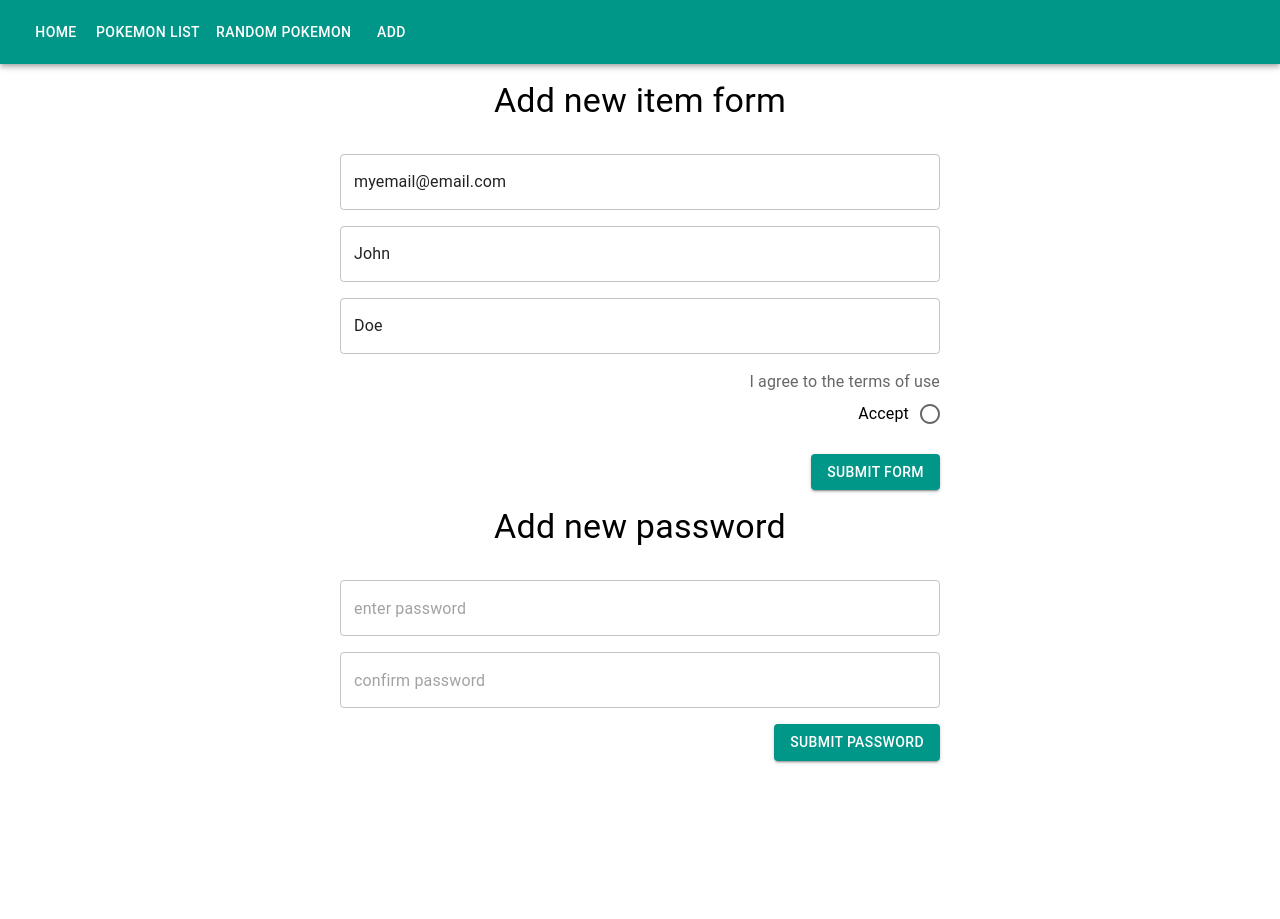
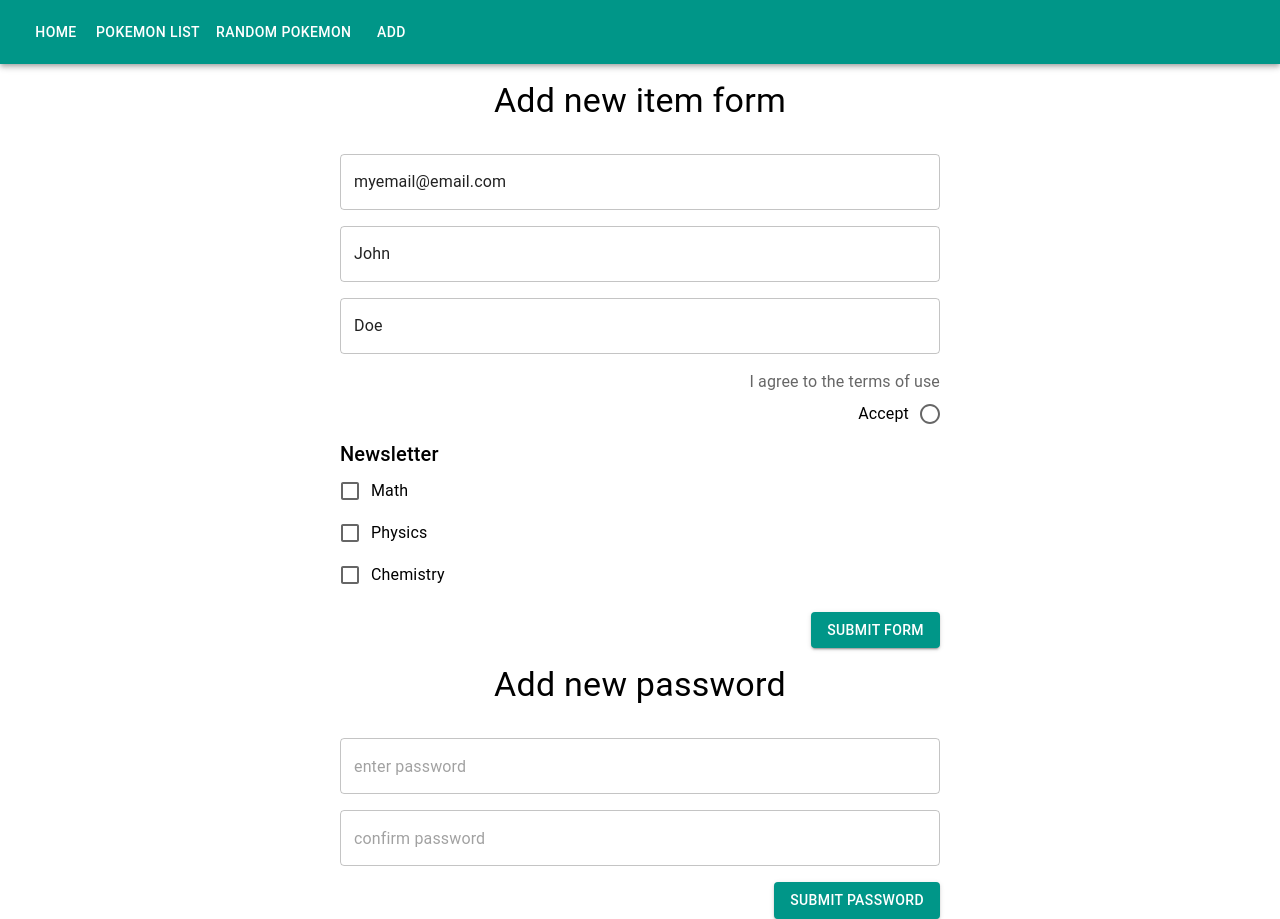
Before and after one commit to d-reczek/pokemon-app, a React (Create React App) app: page /add in a window 1280 px wide. Before the commit the page ends 800 px from the top, so only its background shows below. Built offline with nearby package versions, Linux system fonts and the light colour scheme.

Commit message:
add checkboxes

```diff
--- /dev/null
+++ b/src/components/formik/FormikCheckbox.jsx
@@ -0,0 +1,22 @@
+import { Checkbox, FormControlLabel, FormGroup } from "@mui/material";
+import { useField } from "formik";
+
+const FormikCheckbox = ({ name, ...props }) => {
+  const [field, ] = useField(name);
+  return (
+    <FormGroup>
+      <FormControlLabel
+        control={<Checkbox />}
+        name={field.name}
+        value={field.value}
+        checked={field.checked}
+        onChange={field.onChange}
+        onBlur={field.onBlur}
+        multiple={field.multiple}
+        {...props}
+      />
+    </FormGroup>
+  );
+};
+
+export default FormikCheckbox;
--- a/src/components/formik/FormikRadioInput.jsx
+++ b/src/components/formik/FormikRadioInput.jsx
@@ -6,13 +6,11 @@ import {
   Radio,
   RadioGroup,
 } from "@mui/material";
-import { Box } from "@mui/system";
 import { useField } from "formik";
 const FormikRadioInput = ({ title, name, ...props }) => {
   const [field, meta, helpers] = useField(name);
   const { value } = field;
   const { setValue } = helpers;
-  console.log("value", field.value);
   return (
     <FormControl error={!!meta.error} variant="standard">
       <FormLabel>{title}</FormLabel>
--- a/src/features/basicViews/Add/Add.jsx
+++ b/src/features/basicViews/Add/Add.jsx
@@ -9,13 +9,14 @@ import PasswordForm from "./PasswordForm";
 import { useDispatch, useSelector } from "react-redux";
 import { fetchUserData, selectUserData } from "../userSlice";
 import { useEffect } from "react";
+import FormikCheckbox from "../../../components/formik/FormikCheckbox";
 
 const Add = () => {
   const updateProfile = values =>
     new Promise((res, rej) => {
       setTimeout(() => {
         res(console.log("updated", values));
-      }, 3000);
+      }, 1000);
     });
 
   const userData = useSelector(selectUserData);
@@ -29,6 +30,7 @@ const Add = () => {
     surname: userData ? userData.surname : "",
     email: userData ? userData.email : "",
     isCodexAgreed: "",
+    newsletter: [],
   };
   const validationSchema = yup.object({
     name: yup.string().required("Name is required"),
@@ -93,6 +95,29 @@ const Add = () => {
                   value={true}
                 />
               </Box>
+              <Typography sx={{ textAlign: "start" }} variant="h6">
+                Newsletter
+              </Typography>
+              <Box>
+                <FormikCheckbox
+                  name="newsletter"
+                  type="checkbox"
+                  label="Math"
+                  value="Math"
+                />
+                <FormikCheckbox
+                  name="newsletter"
+                  type="checkbox"
+                  label="Physics"
+                  value="Physics"
+                />
+                <FormikCheckbox
+                  name="newsletter"
+                  type="checkbox"
+                  label="Chemistry"
+                  value="Chemistry"
+                />
+              </Box>
               <Box display={"flex"} justifyContent={"flex-end"} pt={2}>
                 <Button
                   type="submit"
--- a/src/features/basicViews/userSlice.js
+++ b/src/features/basicViews/userSlice.js
@@ -13,7 +13,7 @@ const getUserDataFromServer = () =>
         name: "John",
         surname: "Doe",
       });
-    }, 3000);
+    }, 1000);
   });
 
 export const fetchUserData = createAsyncThunk(
```
